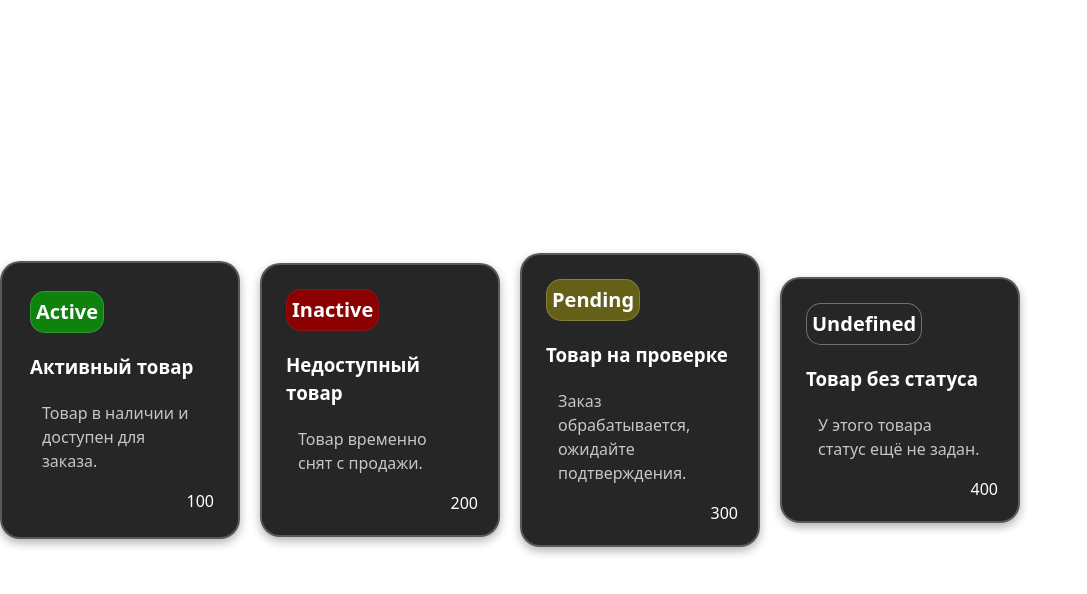
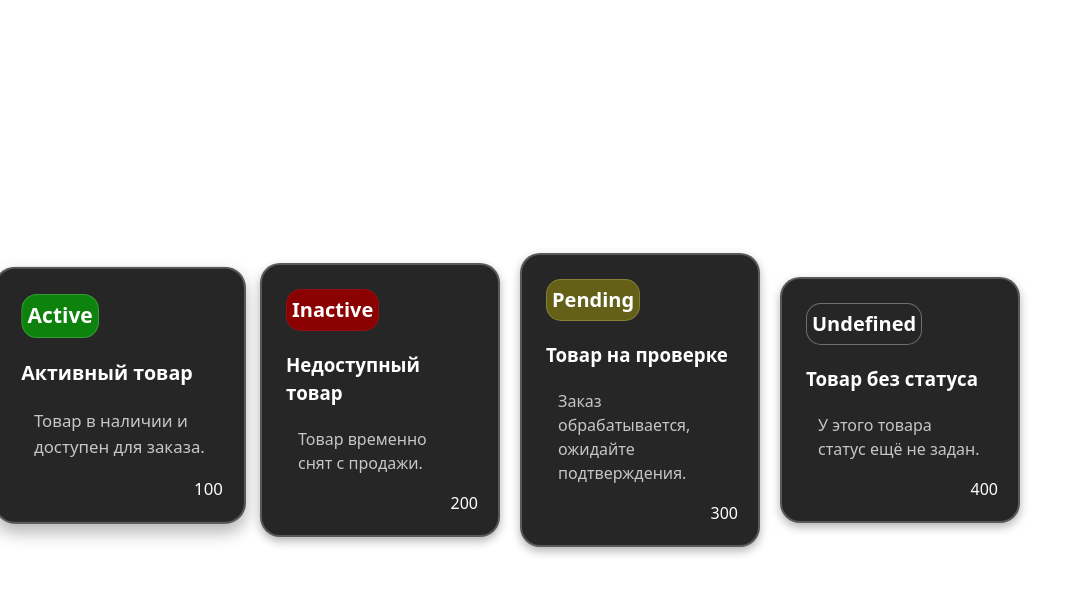
Before and after one commit to Cewerty/React-cards, a React (Vite) app: page / in a window 1280 px wide. In both pictures the pointer is over the element 120 px from the left and 399 px from the top of the page. Shown: the top 594 px of the page, without its empty margins (0-1087 px from the left). Built offline with nearby package versions, Linux system fonts and the light colour scheme.

Commit message:
fix: заменил transiton padding-а на transform и увеличение box-shadow

```diff
--- a/src/Card.css
+++ b/src/Card.css
@@ -17,11 +17,12 @@
   margin: auto;
   display: flex;
   flex-direction: column;
-  transition: padding 0.25s;
+  transition: transform 0.25s ease, box-shadow 0.25s ease;
 }
 
 .card:hover {
-  padding: 24px
+  transform: scale(1.05) translateY(-4px);
+  box-shadow: 0 8px 16px rgba(0, 0, 0, 0.3);
 }
 
 .card__banner {
```
